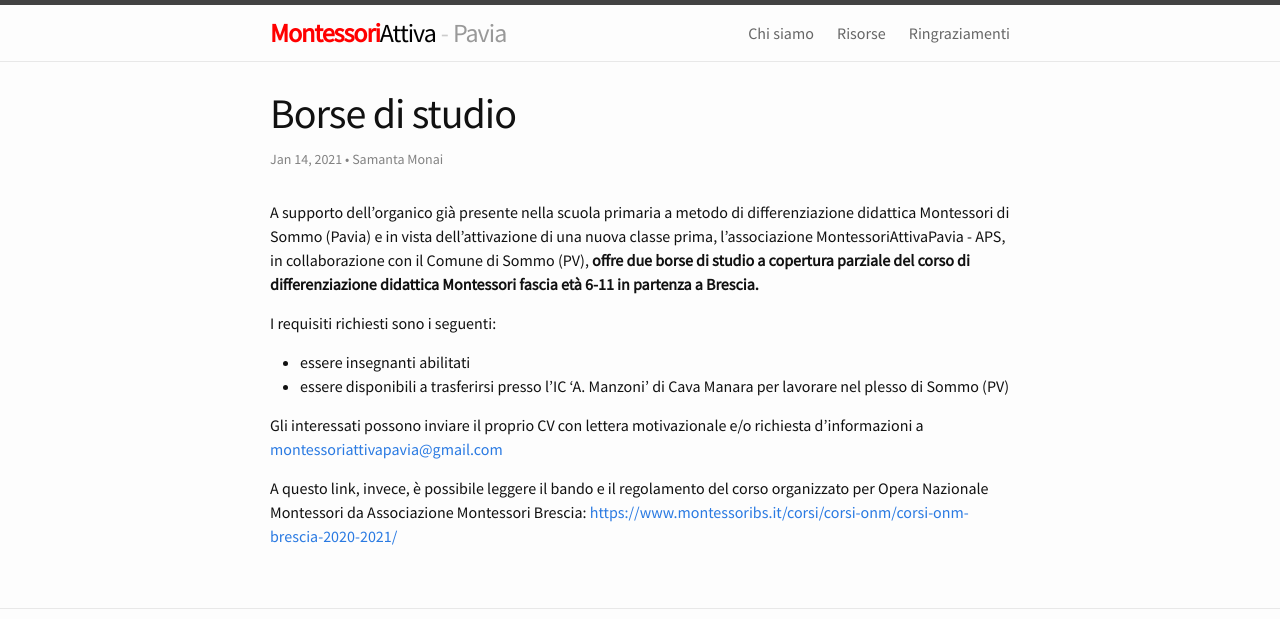
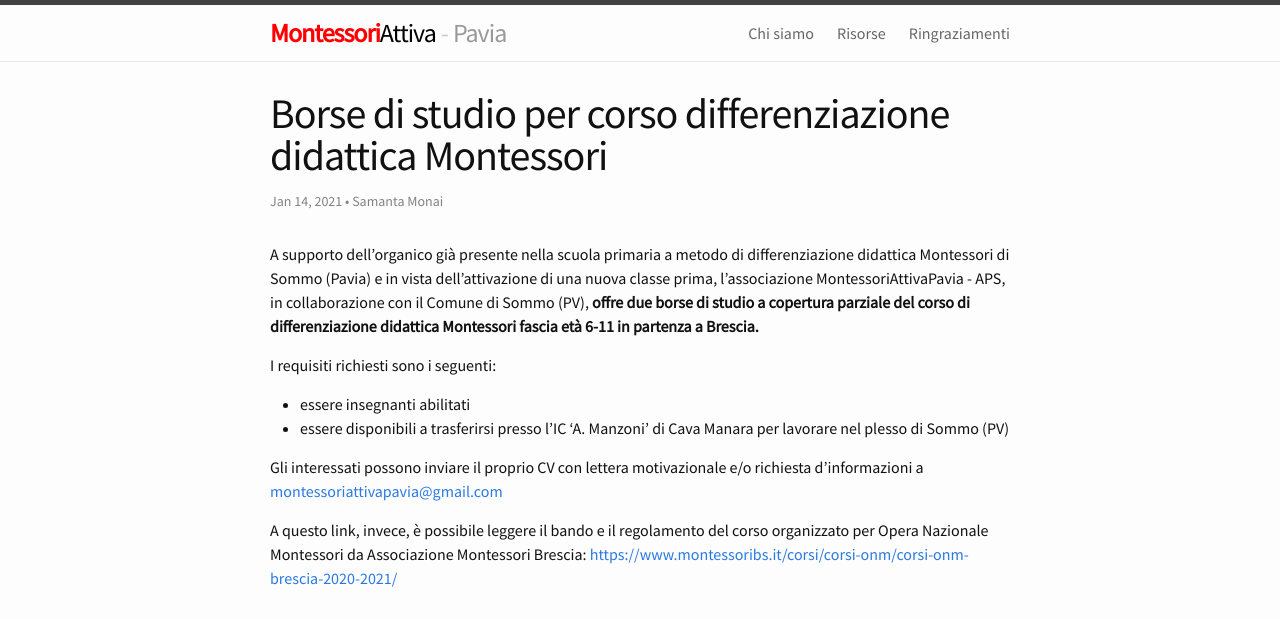
Before and after one commit to montessori-attiva-pavia/montessori-attiva-pavia.github.io, a Jekyll site: the page built from _posts/2021-01-14-concorso.markdown, in a window 1280 px wide, cut to the strip 0-619 px from the top of the page. Built offline with Jekyll 4.4.1, drawn with Linux system fonts in a browser that asks for light colours; comment, search, counter and statistics services are not loaded.

Commit message:
update title

```diff
--- a/_posts/2021-01-14-concorso.markdown
+++ b/_posts/2021-01-14-concorso.markdown
@@ -1,6 +1,6 @@
 ---
 layout: post
-title:  Borse di studio
+title:  Borse di studio per corso differenziazione didattica Montessori
 date:   2021-01-14 12:00:00 +01:00
 tags:   corso onm insegnamento borsa
 author: Samanta Monai
```
